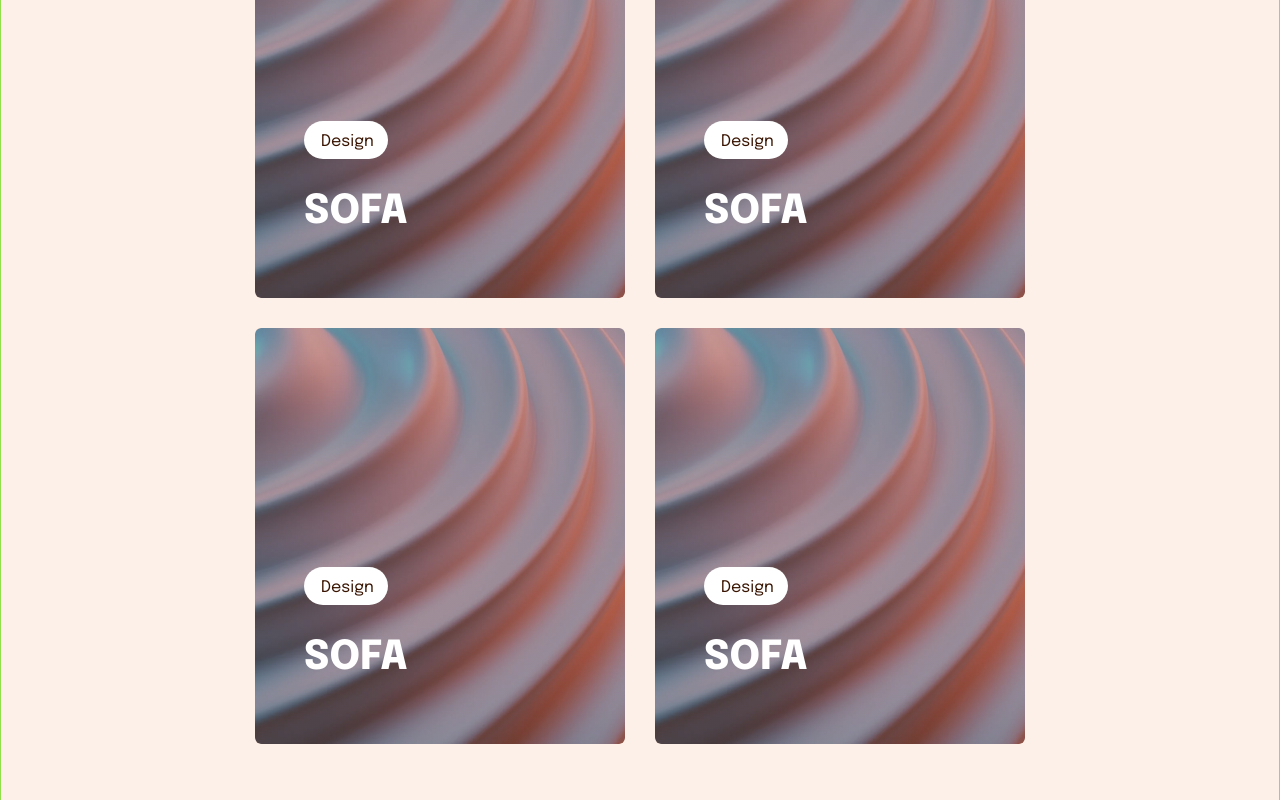
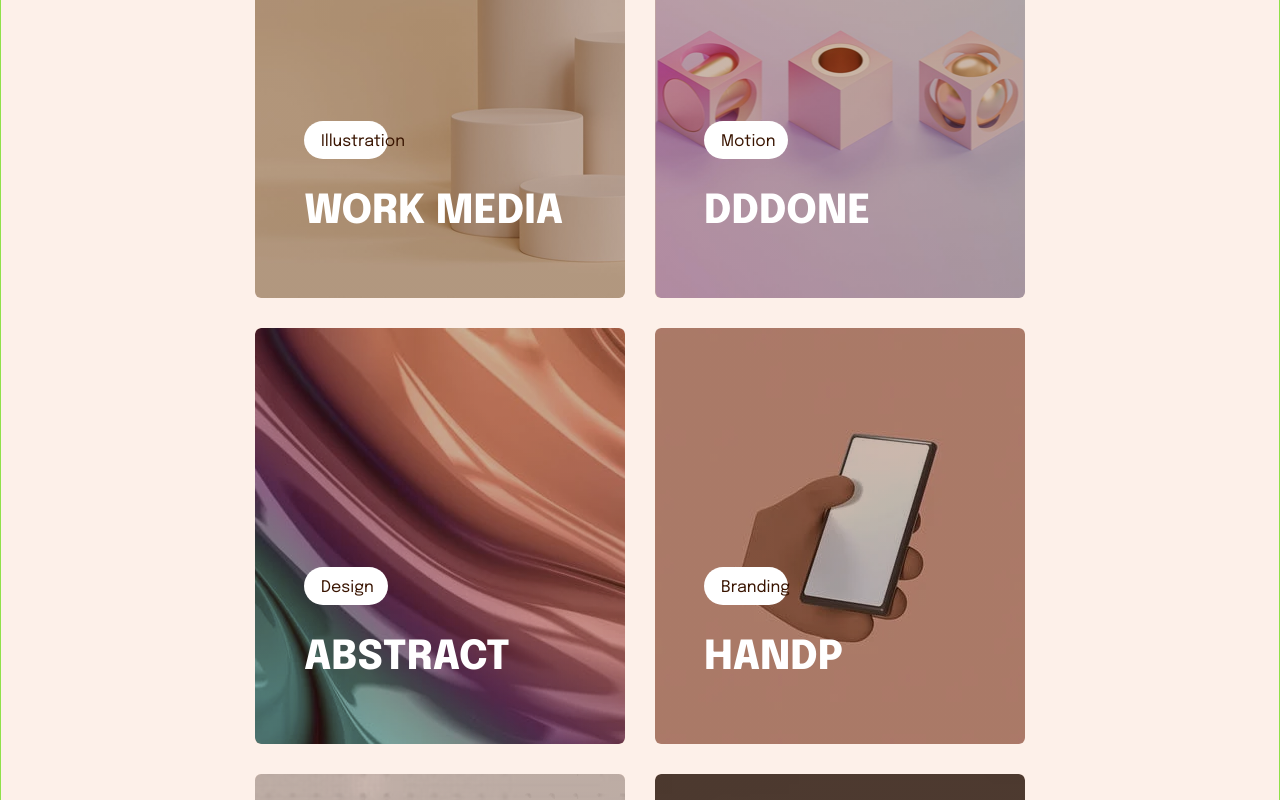
Before and after one commit to mirael26/jupiter-test, a React app: page / in a window 1280 px wide. Shown: the part 1200-2000 px from the top of the page. Built offline with nearby package versions, Linux system fonts and the light colour scheme.

Commit message:
Add logic to cards list

```diff
--- a/src/components/card/card.tsx
+++ b/src/components/card/card.tsx
@@ -1,11 +1,18 @@
 import * as React from "react";
 
-const Card = () => {
+import { Card } from "../../types";
+
+interface CardProps {
+  data: Card,
+}
+
+const Card = ({data}: CardProps): JSX.Element => {
+
   return (
-    <div className="card"
-      style={{backgroundImage: `linear-gradient(rgba(92, 32, 0, 0.32), rgba(92, 32, 0, 0.32)), url(${require("./../../img/cards/sofa.png")})`}}>
-      <div className="card__category">Design</div>
-      <h2 className="card__title">Sofa</h2>
+    <div className="card" id={data.id}
+      style={{backgroundImage: `linear-gradient(rgba(92, 32, 0, 0.32), rgba(92, 32, 0, 0.32)), url(${require(`./../../img/cards/${data.image}`)})`}}>
+      <button className="card__category">{data.category}</button>
+      <h2 className="card__title">{data.title}</h2>
     </div>
   );
 };
--- a/src/components/portfolio/portfolio.tsx
+++ b/src/components/portfolio/portfolio.tsx
@@ -1,5 +1,5 @@
 import * as React from "react";
-import { useState } from "react";
+import { useState, useEffect, useRef } from "react";
 
 import { cardMocks } from "../../mocks";
 import { Card as CardType } from "../../types";
@@ -8,28 +8,97 @@ import Container from "../container/container";
 import Filter from "../filter/filter";
 import Card from "../card/card";
 
+const AMOUNT_STEP = 9;
+const CARD_CLASS = "card";
+const CARD_CATEGORY_CLASS = "card__category";
+
+let activeCardId: string = null;
+
 const Portfolio = (): JSX.Element => {
   const [filter, setFilter] = useState("Show All")
-  const [displayedCards, setDisplayedCards] = useState(cardMocks);
+  const [cards, setCards] = useState(cardMocks);
+  const [cardsAmount, setCardsAmount] = useState(AMOUNT_STEP);
 
-  const filters = Array.from(new Set(displayedCards.map((card: CardType) => card.category)));
+  useEffect (
+    () => {
+      document.addEventListener('keydown', onDeleteKeydown);
+      return () => {
+        document.removeEventListener('keydown', onDeleteKeydown);
+      };
+    }, [cards]
+  )
+
+  const onDeleteKeydown = (evt: KeyboardEvent) => {
+    if (evt.isComposing || evt.key === "Delete") {
+      evt.preventDefault();
+      setCards(cards.filter(card => card.id !== activeCardId));
+      activeCardId = null;
+      document.querySelector(".card.active").classList.remove("active");
+    }
+  }
+
+  const loadMoreCards = () => {
+    setCardsAmount(cardsAmount + AMOUNT_STEP);
+  };
+
+  const onCardsClick = (evt: React.SyntheticEvent) => {
+    const element = evt.target as Element;
+
+    if (element.classList.contains(CARD_CATEGORY_CLASS)) {
+      setFilter(element.textContent);
+      return;
+    }
+
+    if (element.classList.contains(CARD_CLASS)) {
+      if (element.classList.contains("active")) {
+        element.classList.remove("active");
+        activeCardId = null;
+        return;
+      }
+
+      activeCardId !== null ? document.querySelector(".card.active").classList.remove("active") : null;
+      element.classList.add("active");
+      activeCardId = element.id;
+      return;
+    }
+
+    const parentElement = element.parentNode as Element;
+    if (parentElement.classList.contains(CARD_CLASS)) {
+
+      if (parentElement.classList.contains("active")) {
+
+        parentElement.classList.remove("active");
+        activeCardId = null;
+        return;
+      }
+      activeCardId !== null ? document.querySelector(".card.active").classList.remove("active") : null;
+      parentElement.classList.add("active");
+      activeCardId = parentElement.id;
+    }
+  };
+
+  const filters = Array.from(new Set(cards.map((card: CardType) => card.category)));
   filters.unshift('Show All');
+
+  const filteredCards = filter === "Show All" ? cards : cards.filter(card => card.category === filter);
+  const displayedCards = filteredCards.slice(0, cardsAmount);
 
   return (
     <div className="portfolio">
       <Container>
         <Filter filters={filters} currentFilter={filter} changeFilter={setFilter} />
 
-        <div className="portfolio__cards">
-          <Card />
-          <Card />
-          <Card />
-          <Card />
-          <Card />
-          <Card />
+        <div className="portfolio__cards" onClick={(evt) => onCardsClick(evt)}>
+          {displayedCards.map((card, i) => {
+            return <Card key={`${i}`} data={card}/>
+          })}
         </div>
 
-        <button className="portfolio__loadmore-button">Load more</button>
+        {filteredCards.length > cardsAmount
+          ? <button className="portfolio__loadmore-button" onClick={loadMoreCards}>Load more</button>
+          : null
+        }
+
       </Container>
     </div>
   );
```
